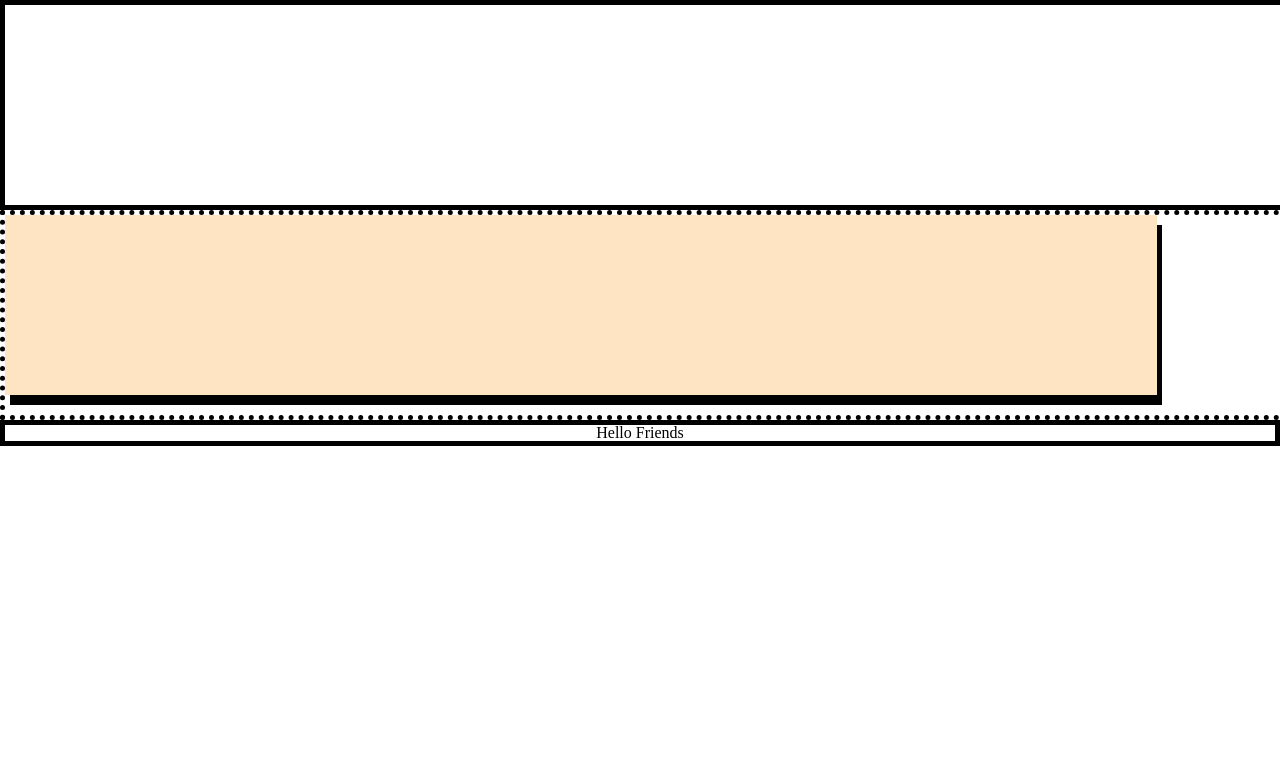
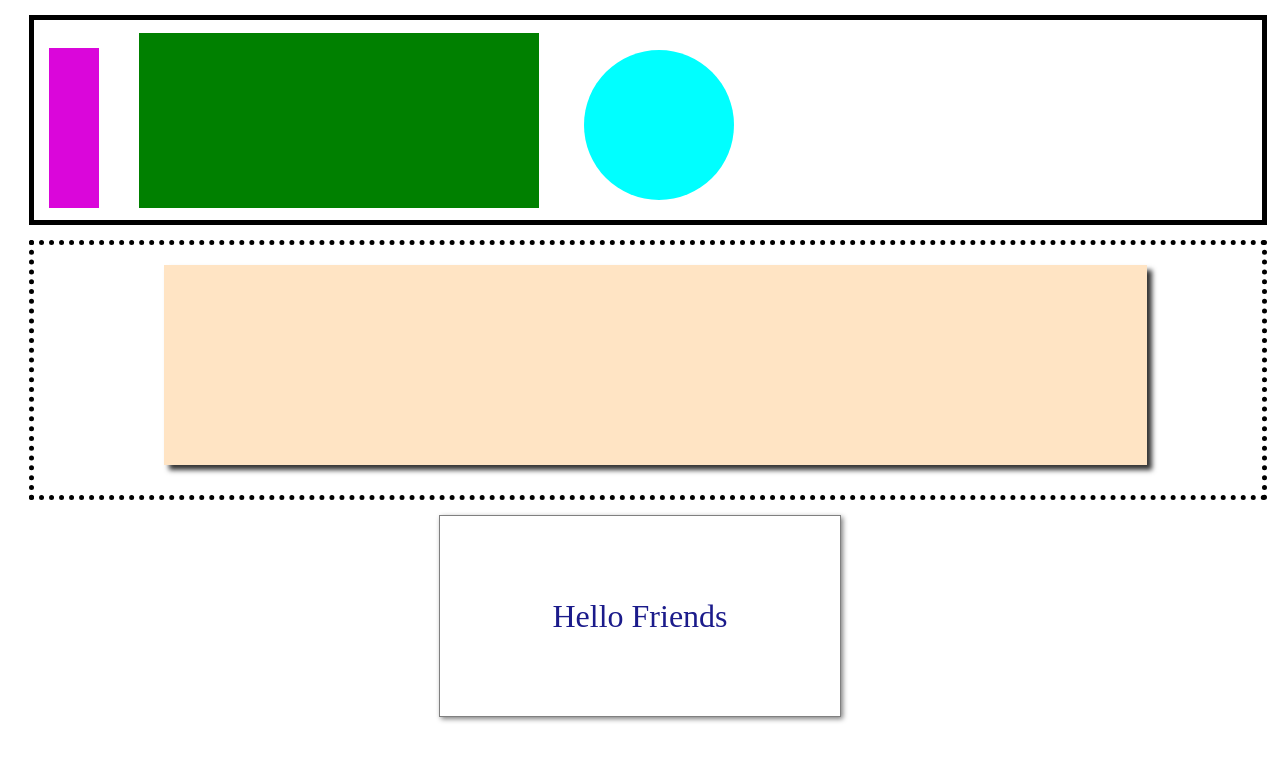
Before and after one commit to TYMEUD/F28-HTML-CSS-LAB2, a plain HTML site: page drill-2/index.html in a window 1280 px wide. Drawn offline with Linux system fonts and the light colour scheme.

Commit message:
centered the child divs

```diff
--- a/drill-2/index.css
+++ b/drill-2/index.css
@@ -2,34 +2,91 @@ body {
     background-color: white;
     display: flex;
     flex-direction: column;
+    align-items: center;
 }
 
 #div-parent {
-    width: 100%;
+    width: 96%;
     height: 200px;
-    border: 5px solid black
+    top: 15px;
+    left: 8px;
+    border: 5px solid black;
+    position: relative;
+}
 
+#Top{
+    border: 5px solid black;
+    height: 250px;
+    width: 98%;
+    position: relative;
+    left: 15px;
+
+}
+#one {
+    background-color: rgb(218, 6, 218);
+    height: 160px;
+    width: 50px;
+    bottom: 12px;
+    position: absolute;
+    left: 15px;
+}
+#two {
+    background-color: green;
+    height: 175px;
+    width: 400px;
+    bottom: 12px;
+    position: absolute;
+    left: 105px;
+
+}
+#three {
+    border-radius: 100px;
+    background-color: aqua;
+    height: 150px;
+    width: 150px;
+    bottom: 15px;
+    position: absolute;
+    top: 30px;
+    left: 550px;
 }
 
 #div-parent2 {
-    width: 100%;
-    height: 200px;
-    border: 5px dotted black
+    width: 96%;
+    height: 250px;
+    margin: 15px;
+    top: 15px;
+    left: 8px;
+    border: 5px dotted black;
+    position: relative;
 }
 
 #sdiv {
     background-color: bisque;
-    width: 90%;
-    height: 90%;
-    padding: 0px;
-    box-shadow:5px 10px black;
-    align-content: center;
+    width: 80%;
+    height: 80%;
+    left: 130px;
+    bottom: 30px;
+    box-shadow:5px 5px 5px rgb(52, 52, 52);
+    position: absolute;
+    float: none;
+    margin-top: auto;
+    text-align: center;
 }
 
 #third-divs {
-    border: 5px solid black;
+    border: 1px solid gray;
+    width: 400px;
+    height: 200px;
+    margin: 15px;
+    display: flex;
+    justify-content: center;
+    align-items: center;
+    box-shadow: 2px 2px 5px gray;
 }
 
 #Hello-Friends {
     text-align: center;
+    color: rgb(27, 27, 139);
+    font-size: xx-large;
+    display: flex;
 }
--- a/drill-2/index.html
+++ b/drill-2/index.html
@@ -10,9 +10,9 @@
 </head>
 <body>
     <div class="first-divs" id="div-parent">
-        <div id="fdiv-1"></div>
-        <div id="fdiv-2"></div>
-        <div id="fdiv-3"></div>
+        <div id="one"></div>
+        <div id="two"></div>
+        <div id="three"></div>
     </div>
     <div class="second-divs" id="div-parent2">
         <div id="sdiv"></div>
```
